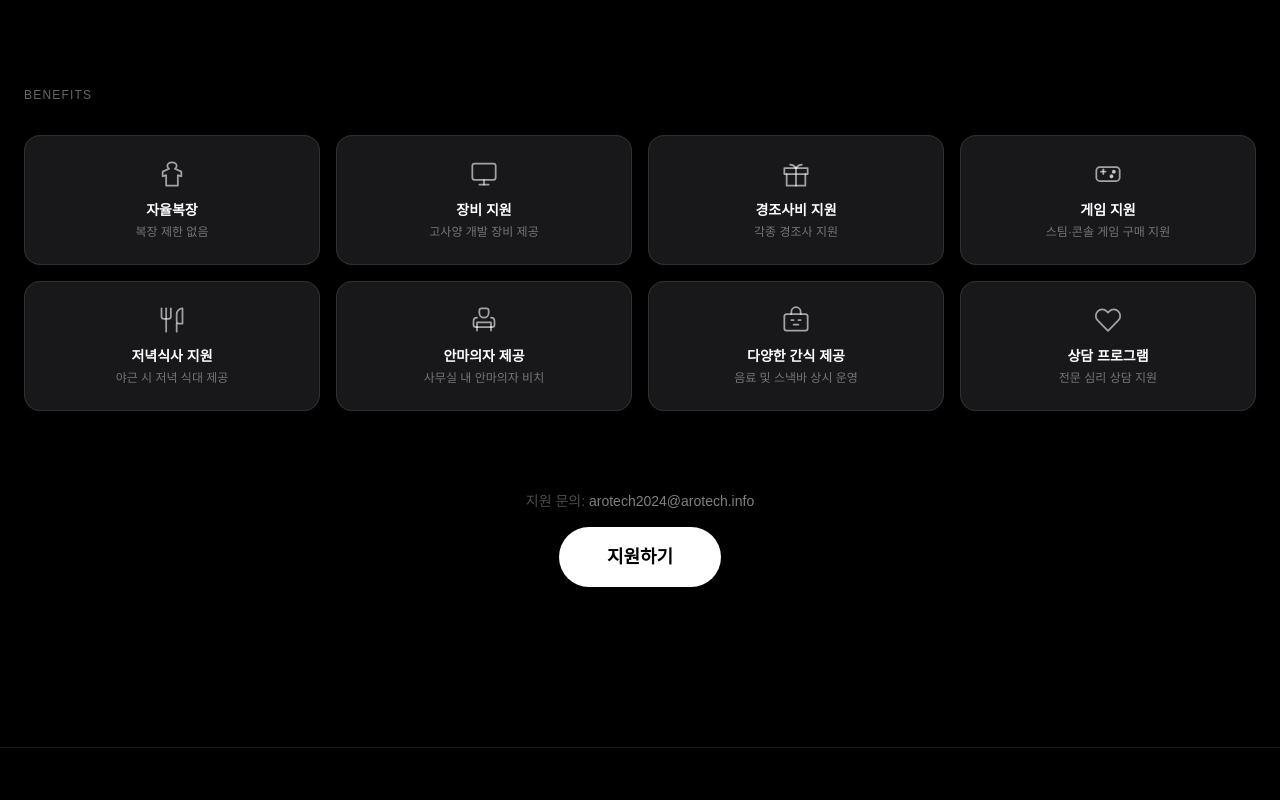
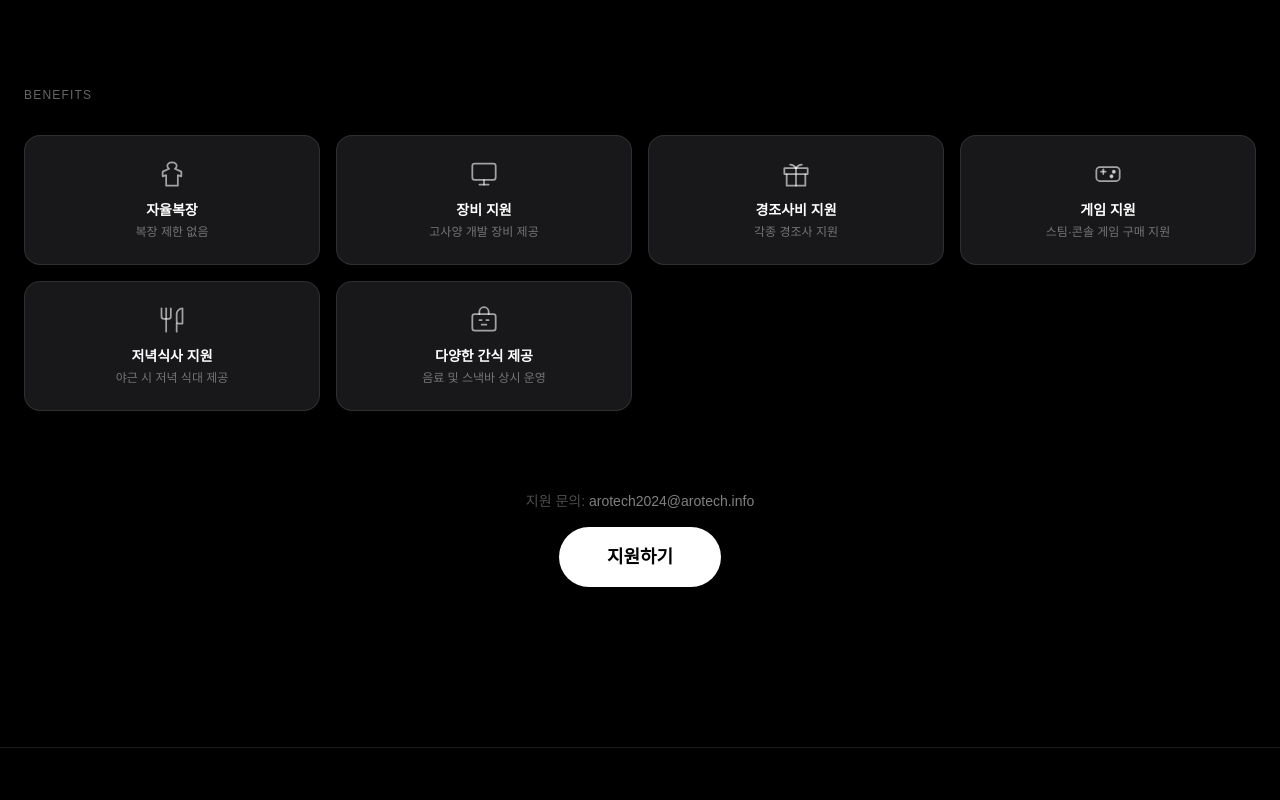
Before and after one commit to arotech-inc/corporate, a Next.js app: page / in a window 1280 px wide. Shown: the part 4300-5100 px from the top of the page. Built offline with nearby package versions, Linux system fonts and the light colour scheme.

Commit message:
Benefits update

```diff
--- a/app/page.tsx
+++ b/app/page.tsx
@@ -357,14 +357,8 @@ export default function Home() {
                 { label: "저녁식사 지원", desc: "야근 시 저녁 식대 제공", icon: (
                   <svg width="28" height="28" viewBox="0 0 24 24" fill="none" stroke="currentColor" strokeWidth="1.5" strokeLinecap="round" strokeLinejoin="round"><path d="M3 2v7c0 1.1.9 2 2 2h4a2 2 0 002-2V2"/><path d="M7 2v20"/><path d="M21 15V2a5 5 0 00-5 5v6c0 1.1.9 2 2 2h3"/><path d="M16 15v7"/></svg>
                 )},
-                { label: "안마의자 제공", desc: "사무실 내 안마의자 비치", icon: (
-                  <svg width="28" height="28" viewBox="0 0 24 24" fill="none" stroke="currentColor" strokeWidth="1.5" strokeLinecap="round" strokeLinejoin="round"><path d="M8 4c0-1.1.9-2 2-2h4a2 2 0 012 2v2a4 4 0 01-4 4 4 4 0 01-4-4V4z"/><path d="M6 10c-2 0-3 1.5-3 3v3a2 2 0 002 2h1"/><path d="M18 10c2 0 3 1.5 3 3v3a2 2 0 01-2 2h-1"/><path d="M6 18v3"/><path d="M18 18v3"/><path d="M6 14h12v4H6z"/></svg>
-                )},
                 { label: "다양한 간식 제공", desc: "음료 및 스낵바 상시 운영", icon: (
                   <svg width="28" height="28" viewBox="0 0 24 24" fill="none" stroke="currentColor" strokeWidth="1.5" strokeLinecap="round" strokeLinejoin="round"><rect x="2" y="7" width="20" height="14" rx="2"/><path d="M16 7V5a4 4 0 00-8 0v2"/><path d="M8 12h2"/><path d="M14 12h2"/><path d="M10 16h4"/></svg>
-                )},
-                { label: "상담 프로그램", desc: "전문 심리 상담 지원", icon: (
-                  <svg width="28" height="28" viewBox="0 0 24 24" fill="none" stroke="currentColor" strokeWidth="1.5" strokeLinecap="round" strokeLinejoin="round"><path d="M20.84 4.61a5.5 5.5 0 00-7.78 0L12 5.67l-1.06-1.06a5.5 5.5 0 00-7.78 7.78L12 21.23l8.84-8.84a5.5 5.5 0 000-7.78z"/></svg>
                 )},
               ].map(({ icon, label, desc }) => (
                 <div key={label} className="group bg-zinc-900 border border-white/10 rounded-2xl px-6 py-6 text-center hover:bg-white hover:border-white transition-all duration-300 hover:scale-105 cursor-default">
```
